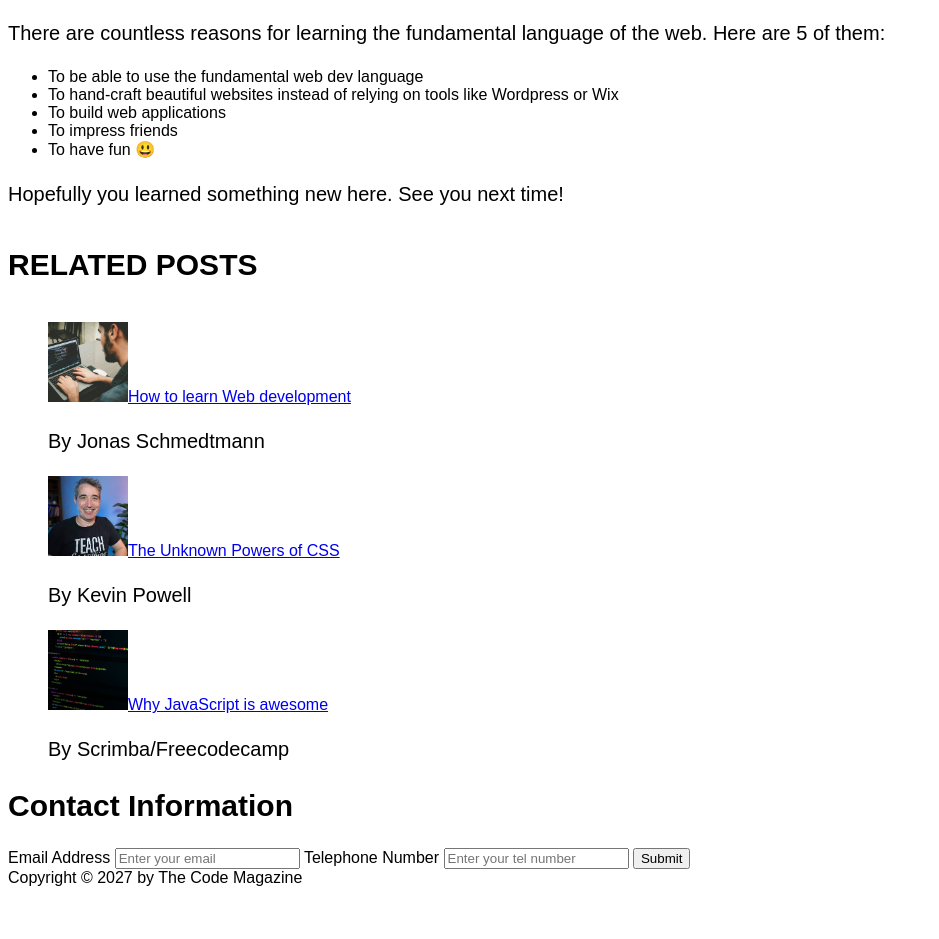
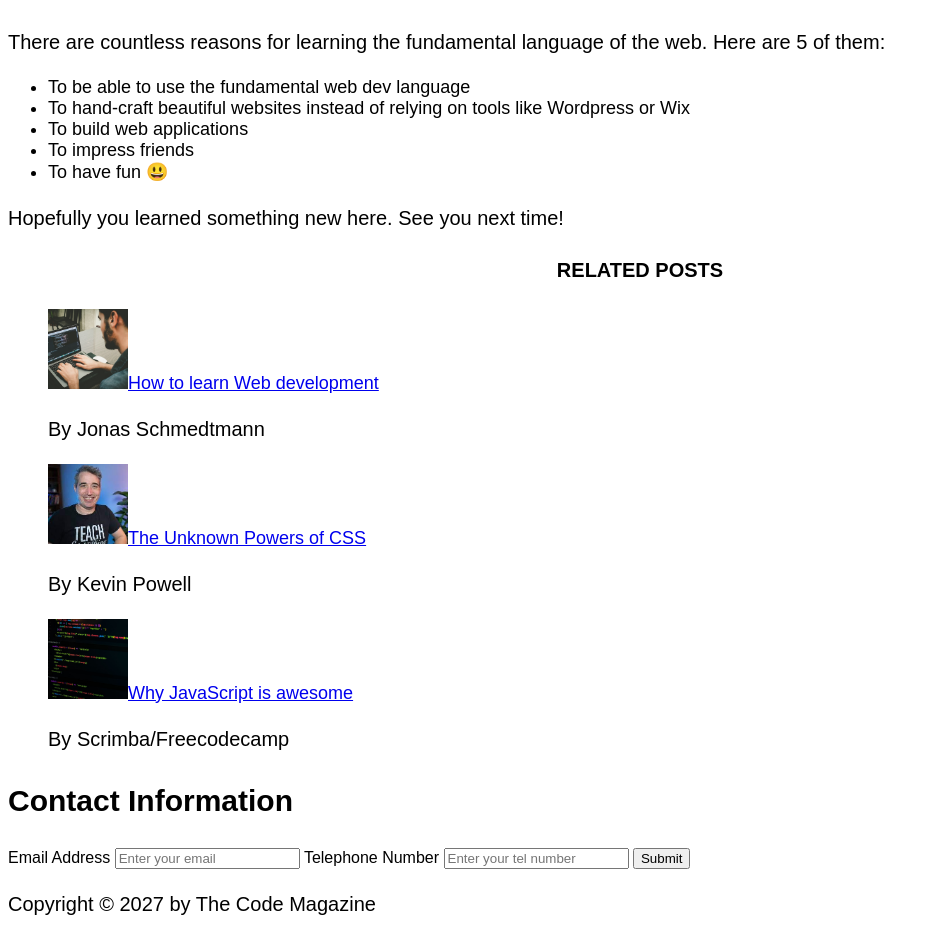
Before and after one commit to Aubrey-D/Self-Study, a plain HTML site: page CSS/index.html in a window 1280 px wide. Shown: the part 1260-2199 px from the top of the page, without its empty margins (0-939 px from the left). Before the commit the page ends 2155 px from the top, so only its background shows below. Drawn offline with Linux system fonts and the light colour scheme.

Commit message:
updated the elements

```diff
--- a/CSS/index.html
+++ b/CSS/index.html
@@ -79,7 +79,6 @@
           >MDN Web Docs</a
         >
       </p>
-
       <h3>Why you should learn HTML</h3>
       <p>
         There are countless reasons for learning the fundamental language of the
@@ -136,7 +135,7 @@
         </li>
         <p>By Scrimba/Freecodecamp</p>
       </ul>
-      <h2>Contact Information</h2>
+      <h3>Contact Information</h3>
       <label for="email">Email Address</label>
       <input
         type="email"
@@ -152,7 +151,7 @@
         id="telNumber"
       />
       <input type="submit" name="submitButton" id="submit" />
-      <footer>Copyright © 2027 by The Code Magazine</footer>
+      <footer><p>Copyright © 2027 by The Code Magazine</p></footer>
     </article>
   </body>
 </html>
--- a/CSS/style.css
+++ b/CSS/style.css
@@ -9,16 +9,20 @@ h1 {
 }
 
 h2,
-h3,
-h4 {
+h3 {
   font-size: 30px;
 }
 
 h4 {
+  font-size: 20px;
   text-transform: uppercase;
+  text-align: center;
 }
 
 p {
   font-size: 20px;
   line-height: 1.5;
 }
+li {
+  font-size: 18px;
+}
```
